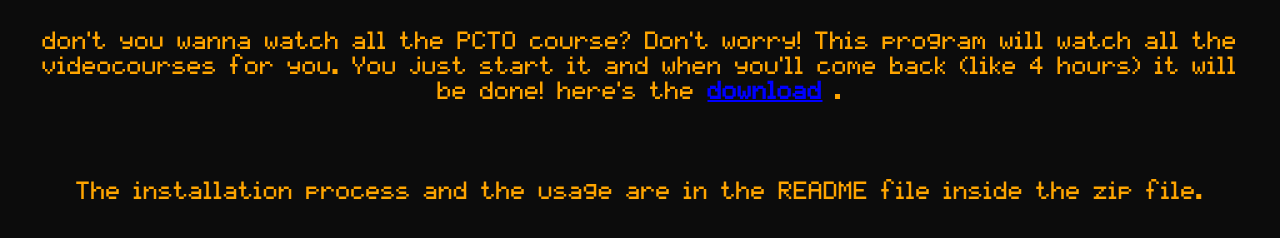
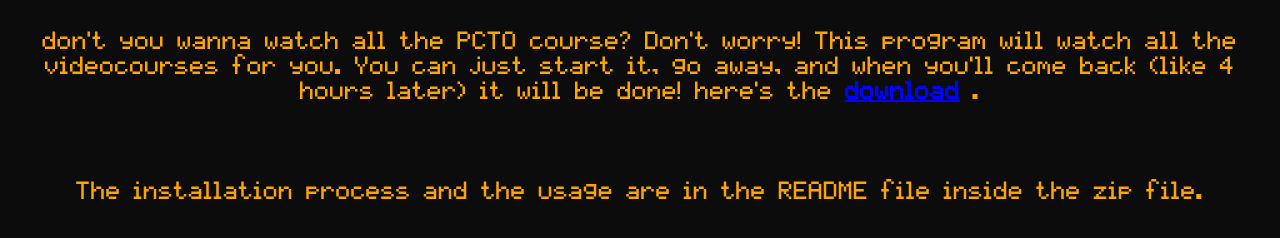
Before and after one commit to yuti-one/yuti-one.github.io, a plain HTML site: page autoPCTO.html in a window 1280 px wide. Shown: the part 126-364 px from the top of the page. Drawn offline with Linux system fonts and the light colour scheme.

Commit message:
Update autoPCTO.html

```diff
--- a/autoPCTO.html
+++ b/autoPCTO.html
@@ -22,7 +22,7 @@
 
         <p class="text">
             don't you wanna watch all the PCTO course? Don't worry! This program will watch
-            all the videocourses for you. You just start it and when you'll come back (like 4 hours)
+            all the videocourses for you. You can just start it, go away, and when you'll come back (like 4 hours later)
             it will be done!
             here's the
 
```
